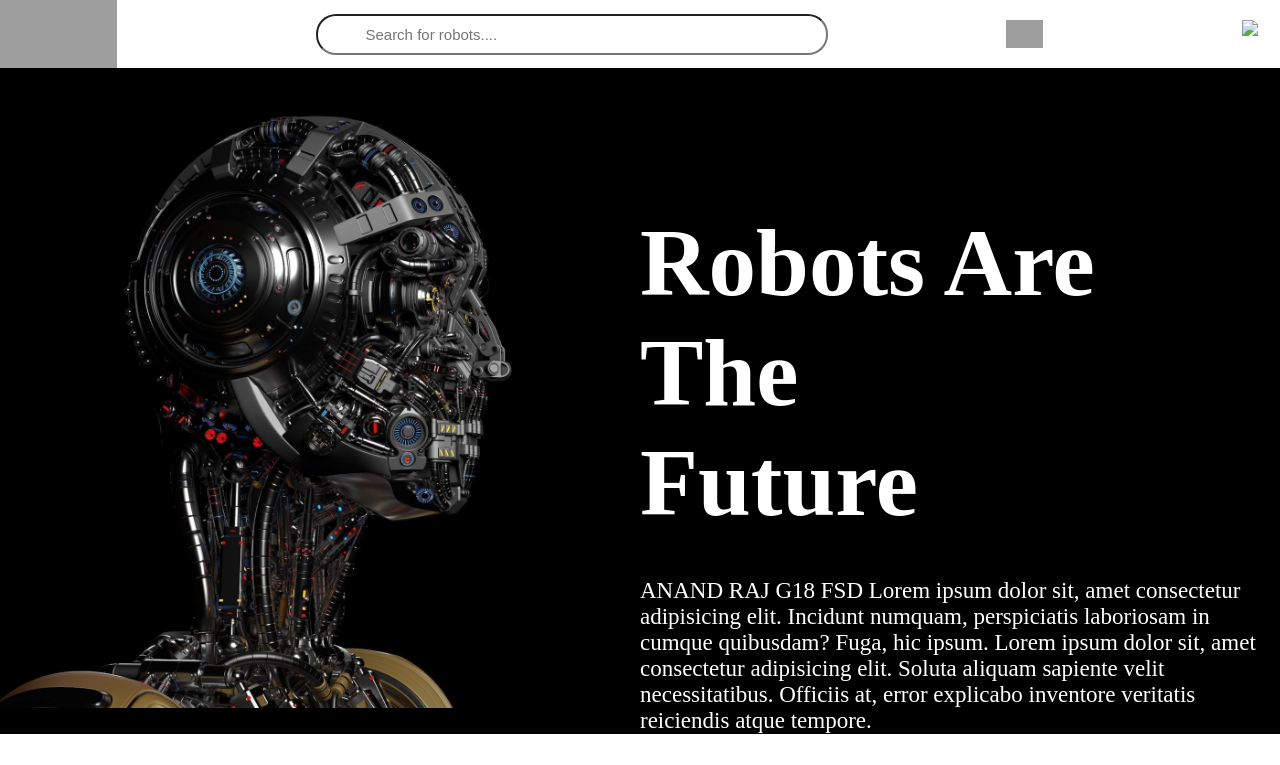
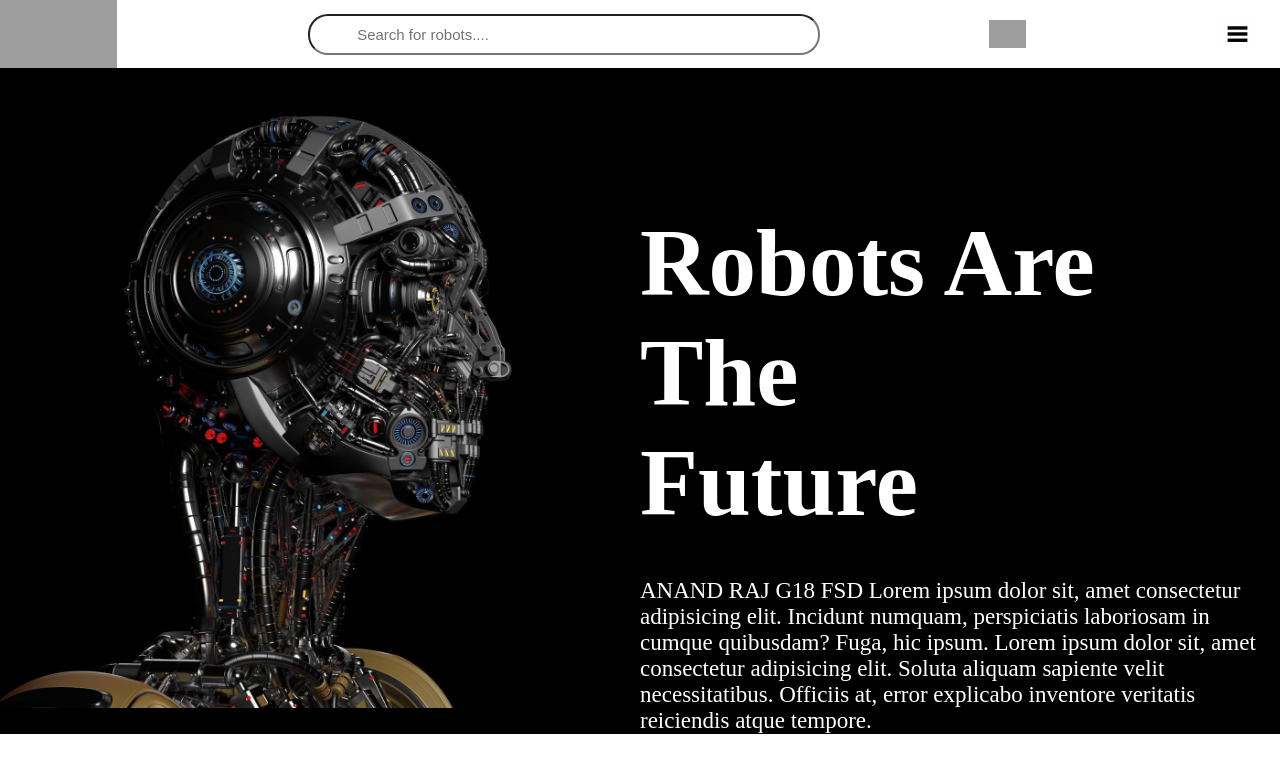
Before and after one commit to ANANDRAJ012/Robots-are-the-future, a plain HTML site: page index.html in a window 1280 px wide. Shown: the top 765 px of the page. Drawn offline with Linux system fonts and the light colour scheme; the site is published under a folder, as on GitHub Pages, so addresses that start at the root find nothing; grey boxes are pictures that could not be loaded; a script that the page names is missing.

Commit message:
Update index.html

```diff
--- a/index.html
+++ b/index.html
@@ -18,7 +18,7 @@
                         <input type="search" id="mySearch"
                             placeholder="Search for robots....             " >
                             <img id="searchicon"src="https://th.bing.com/th/id/OIP.vyhkMafwzVBCCSsgGJfI4wHaHa?w=193&h=193&c=7&r=0&o=5&dpr=1.3&pid=1.7">
-                        <img src="/img/menu icon.jpg" height="28px">
+                        <img src="img/menu icon.jpg" height="28px">
                     </div>
                 </nav>
             </section>
```
